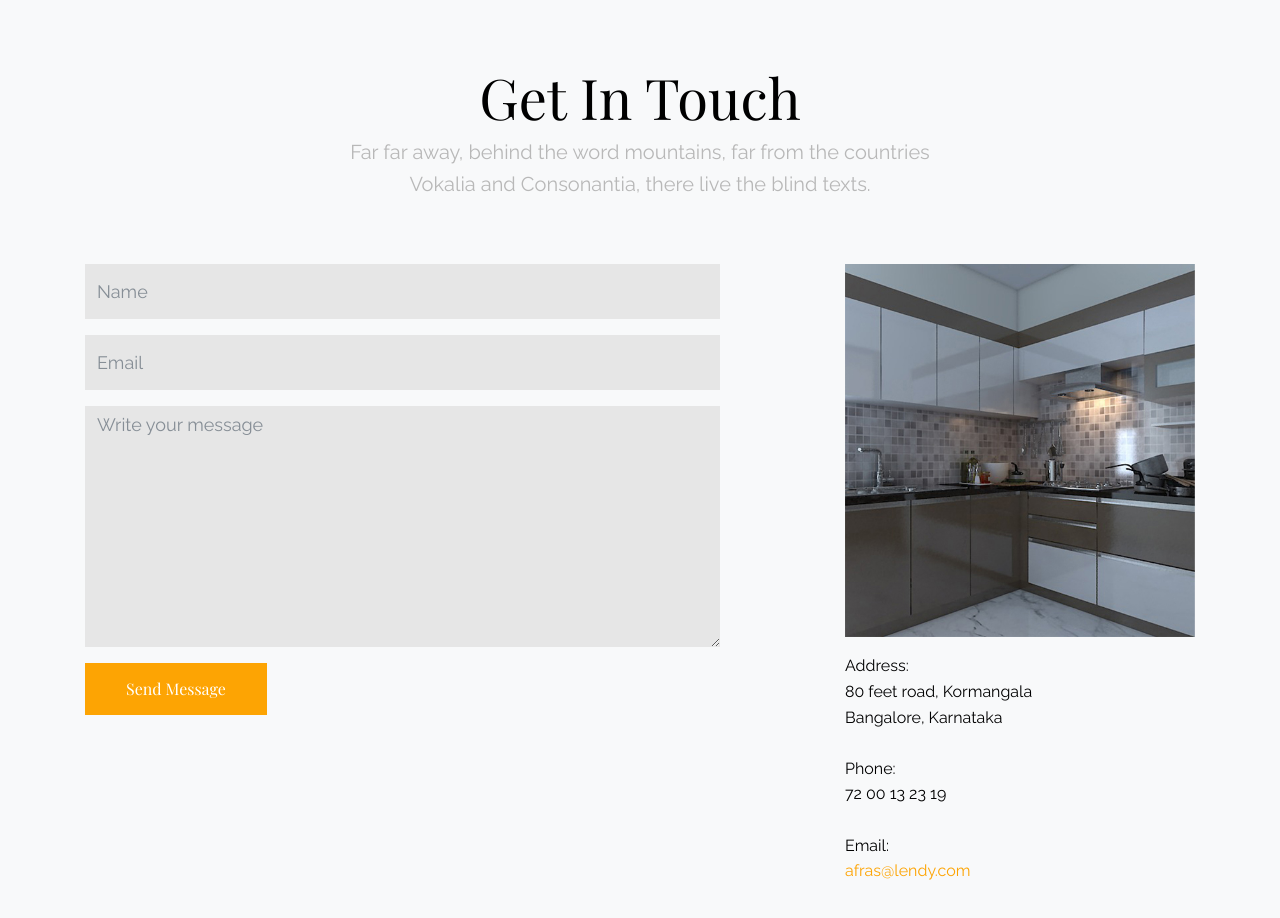
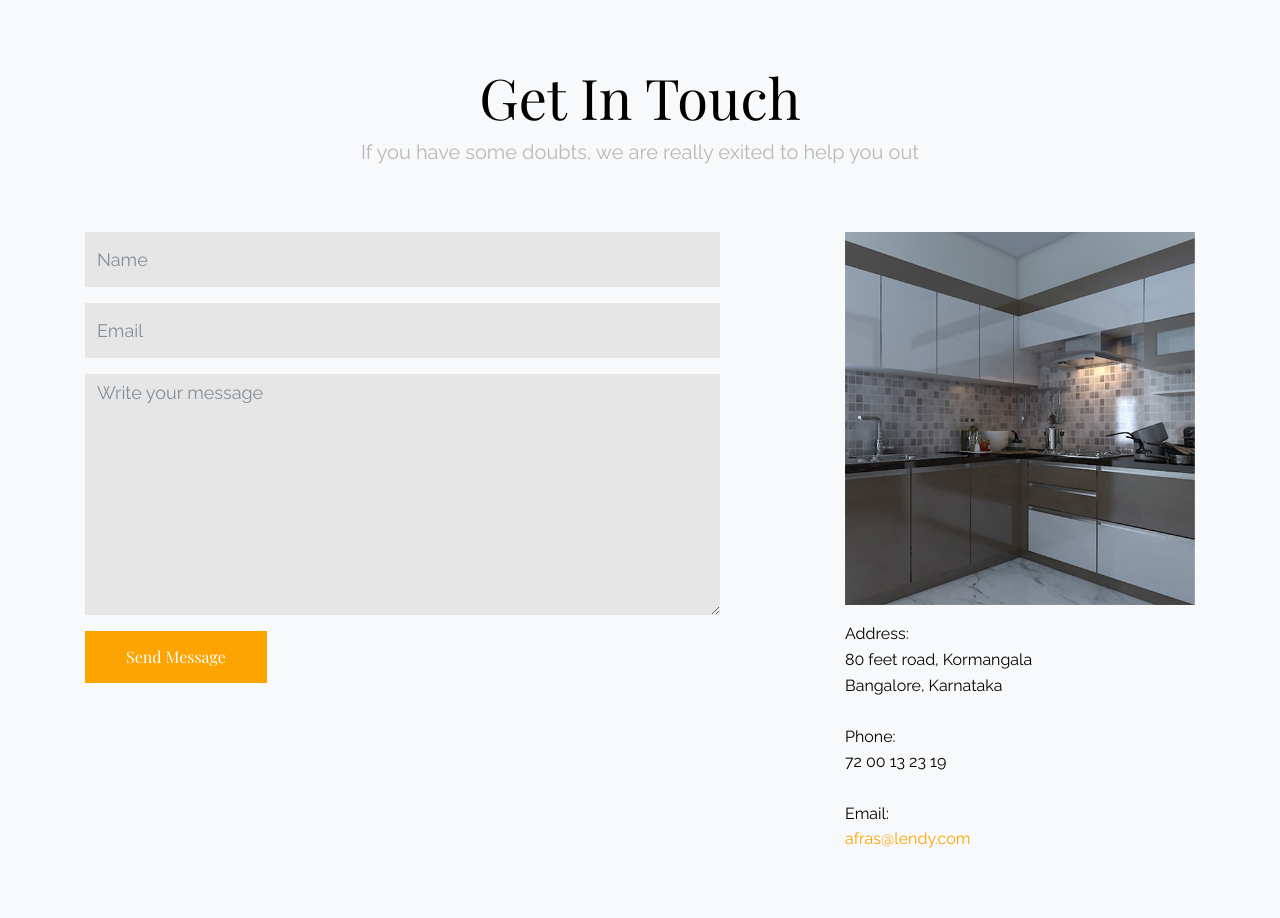
Before and after one commit to afras21/Arch-Lendy, a plain HTML site: page index.html in a window 1280 px wide. Shown: the part 6200-7118 px from the top of the page. Drawn offline with nearby package versions, Linux system fonts and the light colour scheme; some packages are replaced by stand-ins of ours; no server answers; files whose address does not match are found by name; a web font is replaced by a local one.

Commit message:
get in touch text changes

```diff
--- a/index.html
+++ b/index.html
@@ -674,7 +674,7 @@
             <h2 class="display-4">Get In Touch</h2>
             <div class="row justify-content-center">
               <div class="col-md-7">
-                <p class="lead">Far far away, behind the word mountains, far from the countries Vokalia and Consonantia, there live the blind texts.</p>
+                <p class="lead">If you have some doubts, we are really exited to help you out</p>
               </div>
             </div>
           </div>
```
